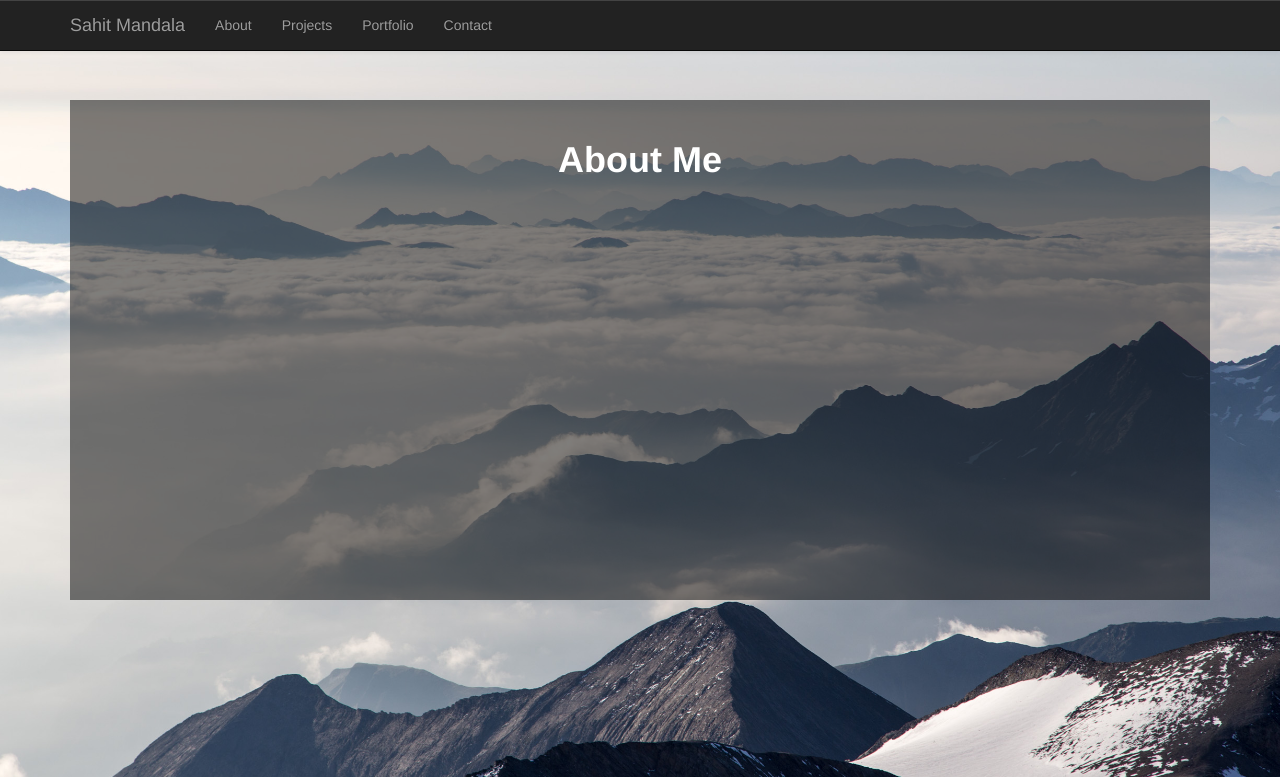
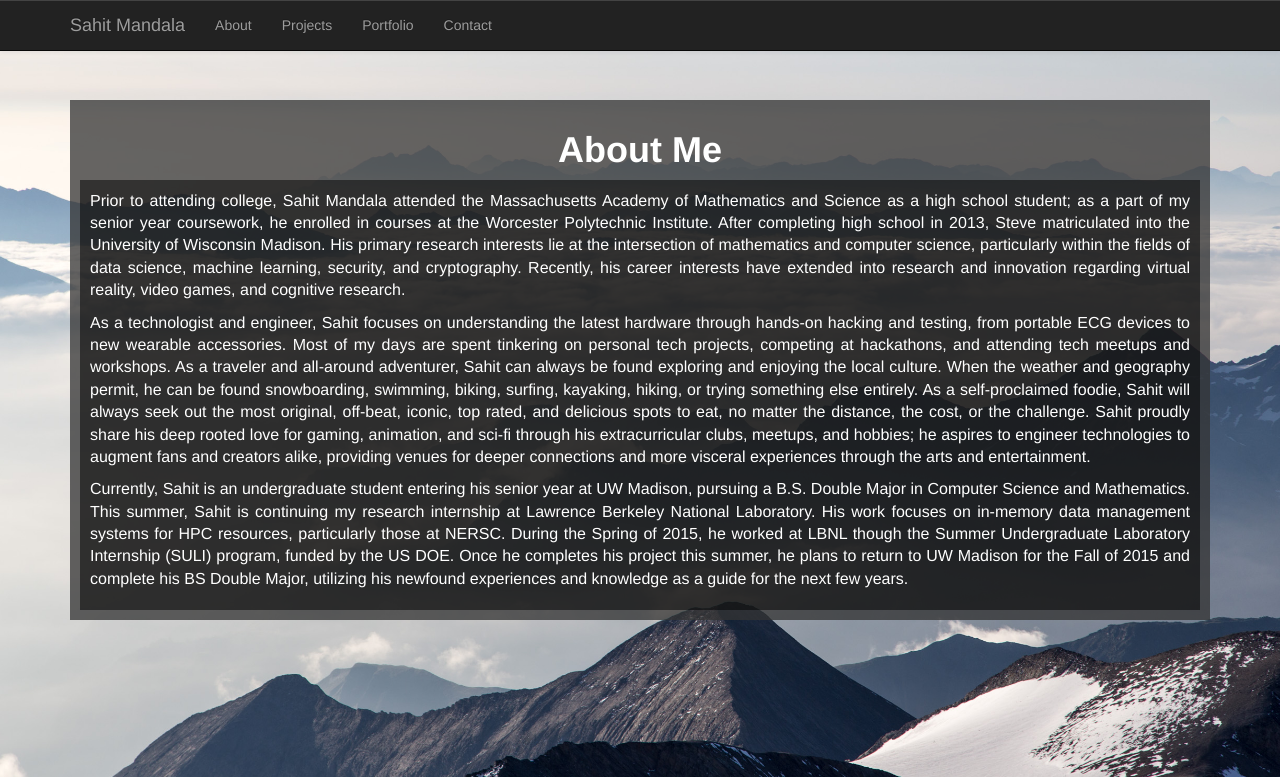
Before and after one commit to mathgeek404/mathgeek404.github.io, a PHP site: page /index.html in a window 1280 px wide, after a click on "About". Shown: the top 777 px of the page. Run offline with PHP 8.4, Linux system fonts and the light colour scheme; some libraries are stand-ins or nearby versions.

Commit message:
main structure there, added some text

```diff
--- a/css/styling.css
+++ b/css/styling.css
@@ -22,7 +22,7 @@ body{
    /* margin-bottom:50px; */
 
    min-height: 500px;
-   padding: 20px;
+   padding: 10px;
    /*
    color: inherit;
    padding: 48px 0px;
@@ -73,7 +73,7 @@ body {
 
 .background-clear {
    /*opacity: 0.5;*/
-   background: rgba(0,0,0,0.5);
+   background: rgba(51, 51, 51,0.75);
 }
 
 #attribution_tag {
@@ -91,8 +91,6 @@ body {
 /* Tabbing */
 
 .tab {
-   color: white;
-
    display: none;
 }
 
@@ -106,14 +104,26 @@ body {
   font-weight: bold;
   line-height: 1.1;
 
-  margin-top: 20px;
-  margin-bottom: 10px;
-
+  color:white;
 }
 
 .tab p {
-  margin-bottom: 20px;
   font-size: 16px;
   font-weight: 300;
   line-height: 1.4;
+
+  text-align: justify;
+  text-justify: auto;
 }
+
+.tab > div {
+  padding-bottom: 10pxc
+}
+
+.tab > .text-content {
+  padding: 10px;
+  background: rgba(0,0,0,0.5);
+  color:white;
+
+  overflow:auto;
+}
--- a/index.html
+++ b/index.html
@@ -54,8 +54,16 @@
                 <div data-role="header">
                     <h1>About Me</h1>
                 </div>
-                <div id="bio" data-role="main">
-                    <p><?php include ('text/bio.txt'); ?></p>
+                <div id="bio" data-role="main" class="text-content">
+                    <p>
+                       Prior to attending college, Sahit Mandala attended the Massachusetts Academy of Mathematics and Science as a high school student; as a part of my senior year coursework, he enrolled in courses at the Worcester Polytechnic Institute. After completing high school in 2013, Steve matriculated into the University of Wisconsin Madison. His primary research interests lie at the intersection of mathematics and computer science, particularly within the fields of data science, machine learning, security, and cryptography. Recently, his career interests have extended into research and innovation regarding virtual reality, video games, and cognitive research.
+                    </p>
+                    <p>
+                       As a technologist and engineer, Sahit focuses on understanding the latest hardware through hands-on hacking and testing, from portable ECG devices to new wearable accessories. Most of my days are spent tinkering on personal tech projects, competing at hackathons, and attending tech meetups and workshops. As a traveler and all-around adventurer, Sahit can always be found exploring and enjoying the local culture. When the weather and geography permit, he can be found snowboarding, swimming, biking, surfing, kayaking, hiking, or trying something else entirely. As a self-proclaimed foodie, Sahit will always seek out the most original, off-beat, iconic, top rated, and delicious spots to eat, no matter the distance, the cost, or the challenge.  Sahit proudly share his deep rooted love for gaming, animation, and sci-fi through his extracurricular clubs, meetups, and hobbies; he aspires to engineer technologies to augment fans and creators alike, providing venues for deeper connections and more visceral experiences through the arts and entertainment.
+                    </p>
+                    <p>
+                       Currently, Sahit is an undergraduate student entering his senior year at UW Madison, pursuing a B.S. Double Major in Computer Science and Mathematics. This summer, Sahit is continuing my research internship at Lawrence Berkeley National Laboratory. His work focuses on in-memory data management systems for HPC resources, particularly those at NERSC. During the Spring of 2015, he worked at LBNL though the Summer Undergraduate Laboratory Internship (SULI) program, funded by the US DOE. Once he completes his project this summer, he plans to return to UW Madison for the Fall of 2015 and complete his BS Double Major, utilizing his newfound experiences and knowledge as a guide for the next few years.
+                    </p>
                 </div>
             </div>
 
@@ -63,8 +71,10 @@
                 <div data-role="header">
                     <h1>Projects</h1>
                 </div>
-                <div id="bio" style="background:black;color:white">
-                    <p>Proj</p>
+                <div data-role="main" class="text-content">
+                    <p>
+                        Loading Projects...
+                    </p>
                 </div>
             </div>
 
@@ -72,11 +82,31 @@
                 <div data-role="header">
                     <h1> Portfolio </h1>
                 </div>
+                <div data-role="main" class="text-content">
+                    <p>
+                        Coming soon to a desktop near you.
+                    </p>
+                </div>
             </div>
 
             <div data-role="page" id="contact" class="tab">
                 <div data-role="header">
                     <h1>Contact</h1>
+                </div>
+                <div data-role="main" class="text-content">
+                    <address>
+                       <strong>Sahit Mandala (Steve)</strong><br>
+                       <br>
+                       <strong>Office Address:</strong><br>
+                       1 Cyclotron Rd <br>
+                       Berkeley, CA 94720
+                    </address>
+
+                    <address>
+                        <strong>Phone: </strong><span>508-969-1080</span><br>
+                        <strong>Email: </strong><a href="mailto:#">mandala@wisc.edu</a><br>
+                        <strong>LinkedIn: </strong><a href="www.linkedin.com/in/smandala">linkedin.com/in/smandala</a><br>
+                    </address>
                 </div>
             </div>
 
@@ -106,6 +136,11 @@
     <script src="https://ajax.googleapis.com/ajax/libs/jquery/1.11.2/jquery.min.js"></script>
     <script src="https://maxcdn.bootstrapcdn.com/bootstrap/3.3.4/js/bootstrap.min.js"></script>
     <script>
+       $('.nav a').on('click', function(){
+          $(".btn-navbar").click(); //bootstrap 2.x
+          $(".navbar-toggle").click() //bootstrap 3.x by Richard
+        });
+
        $(document).ready(function() {
            $('.navbar a').on('click', function(ev) {
                var attr = $(this).attr('href');
```
